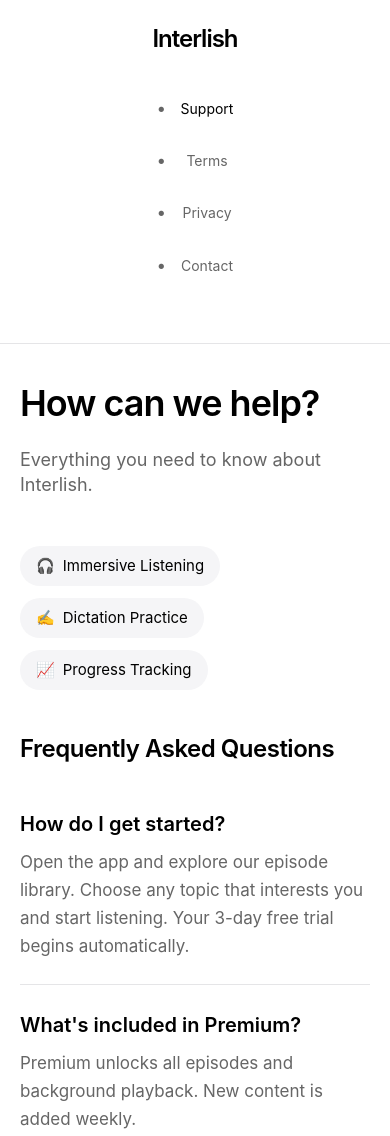
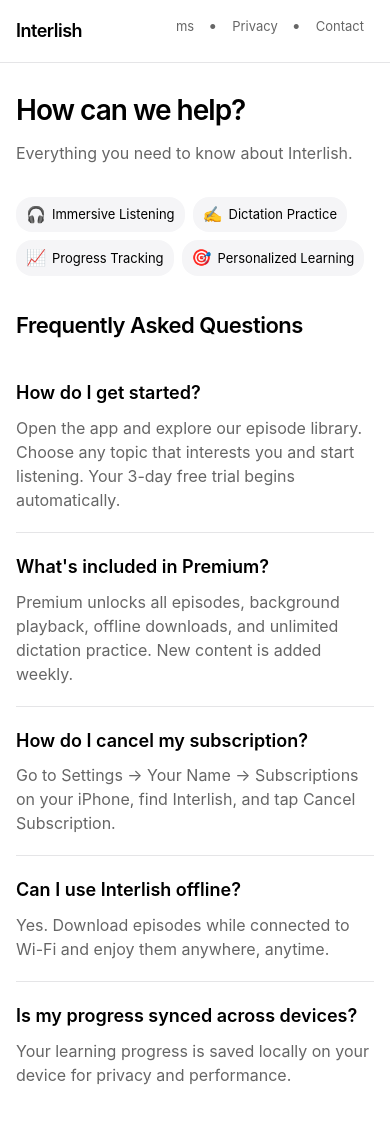
Before and after one commit to interlish/appsupport, a plain HTML site: page index.html in a window 390 px wide. Shown: the top 1136 px of the page. Drawn offline with Linux system fonts and the light colour scheme.

Commit message:
Update index.html

```diff
--- a/index.html
+++ b/index.html
@@ -37,10 +37,10 @@
         /* Header */
         header {
             border-bottom: 1px solid var(--border);
-            padding: 20px 0;
+            padding: 16px 0;
             position: sticky;
             top: 0;
-            background: rgba(255, 255, 255, 0.9);
+            background: rgba(255, 255, 255, 0.98);
             backdrop-filter: blur(10px);
             -webkit-backdrop-filter: blur(10px);
             z-index: 100;
@@ -50,6 +50,7 @@
             display: flex;
             align-items: center;
             justify-content: space-between;
+            gap: 20px;
         }
 
         .logo {
@@ -60,9 +61,9 @@
         }
 
         .logo h1 {
-            font-size: 28px;
+            font-size: 24px;
             font-weight: 600;
-            letter-spacing: -1px;
+            letter-spacing: -0.5px;
             color: #000;
         }
 
@@ -70,16 +71,19 @@
         nav ul {
             list-style: none;
             display: flex;
-            gap: 32px;
+            gap: 24px;
+            margin: 0;
+            padding: 0;
         }
 
         nav a {
             color: var(--secondary);
             text-decoration: none;
-            font-size: 14px;
+            font-size: 15px;
             font-weight: 400;
             transition: color 0.2s;
             position: relative;
+            padding: 4px 0;
         }
 
         nav a:hover {
@@ -93,7 +97,7 @@
         nav a.active::after {
             content: '';
             position: absolute;
-            bottom: -21px;
+            bottom: -20px;
             left: 0;
             right: 0;
             height: 1px;
@@ -102,7 +106,7 @@
 
         /* Main Content */
         main {
-            padding: 80px 0;
+            padding: 60px 0;
             min-height: calc(100vh - 200px);
         }
 
@@ -122,34 +126,34 @@
 
         /* Typography */
         h2 {
-            font-size: 48px;
+            font-size: 42px;
             font-weight: 600;
             letter-spacing: -1px;
-            margin-bottom: 24px;
+            margin-bottom: 20px;
             line-height: 1.1;
         }
 
         h3 {
-            font-size: 28px;
+            font-size: 26px;
             font-weight: 600;
             letter-spacing: -0.5px;
-            margin-top: 56px;
+            margin-top: 48px;
             margin-bottom: 16px;
         }
 
         h4 {
-            font-size: 20px;
+            font-size: 19px;
             font-weight: 600;
-            margin-top: 32px;
+            margin-top: 28px;
             margin-bottom: 12px;
         }
 
         .subtitle {
-            font-size: 21px;
+            font-size: 19px;
             color: var(--secondary);
             font-weight: 400;
             line-height: 1.4;
-            margin-bottom: 48px;
+            margin-bottom: 36px;
         }
 
         p {
@@ -241,7 +245,11 @@
         /* FAQ Section */
         .faq-item {
             border-bottom: 1px solid var(--border);
-            padding: 24px 0;
+            padding: 20px 0;
+        }
+
+        .faq-item:first-of-type {
+            padding-top: 0;
         }
 
         .faq-item:last-child {
@@ -251,10 +259,13 @@
         .faq-item h4 {
             color: var(--primary);
             margin: 0 0 8px 0;
+            font-size: 18px;
         }
 
         .faq-item p {
             margin: 0;
+            font-size: 16px;
+            line-height: 1.5;
         }
 
         /* Footer */
@@ -280,23 +291,24 @@
         .feature-pills {
             display: flex;
             flex-wrap: wrap;
-            gap: 12px;
-            margin: 32px 0;
+            gap: 10px;
+            margin: 24px 0;
         }
 
         .pill {
             display: inline-flex;
             align-items: center;
-            gap: 8px;
-            padding: 8px 16px;
+            gap: 6px;
+            padding: 6px 12px;
             background: var(--hover);
-            border-radius: 20px;
-            font-size: 15px;
+            border-radius: 16px;
+            font-size: 14px;
             color: var(--primary);
         }
 
         .pill-icon {
             color: var(--accent);
+            font-size: 16px;
         }
 
         /* Links */
@@ -309,48 +321,130 @@
             text-decoration: underline;
         }
 
-        /* Mobile */
+        /* Mobile Responsive */
         @media (max-width: 768px) {
+            header {
+                padding: 12px 0;
+            }
+
+            .container {
+                padding: 0 16px;
+            }
+
             .header-content {
-                flex-direction: column;
-                gap: 20px;
+                gap: 16px;
+                flex-wrap: nowrap;
             }
 
             .logo h1 {
-                font-size: 24px;
+                font-size: 20px;
+                white-space: nowrap;
+            }
+
+            nav {
+                overflow-x: auto;
+                -webkit-overflow-scrolling: touch;
+                flex: 1;
+                max-width: 60%;
             }
 
             nav ul {
-                gap: 24px;
+                gap: 20px;
+                white-space: nowrap;
+                padding-right: 10px;
+                justify-content: flex-end;
+            }
+
+            nav a {
+                font-size: 14px;
+                white-space: nowrap;
             }
 
             nav a.active::after {
                 display: none;
             }
 
+            main {
+                padding: 32px 0;
+            }
+
             h2 {
-                font-size: 36px;
+                font-size: 32px;
+                margin-bottom: 16px;
             }
 
             h3 {
-                font-size: 24px;
-                margin-top: 40px;
+                font-size: 22px;
+                margin-top: 32px;
             }
 
             .subtitle {
+                font-size: 17px;
+                margin-bottom: 32px;
+            }
+
+            p, li {
+                font-size: 16px;
+            }
+
+            .faq-item {
+                padding: 20px 0;
+            }
+
+            .faq-item h4 {
                 font-size: 18px;
             }
 
-            main {
-                padding: 40px 0;
+            .contact-grid {
+                gap: 16px;
+            }
+
+            .contact-card {
+                padding: 20px;
+            }
+
+            footer {
+                padding: 24px 0;
             }
         }
 
         @media (max-width: 480px) {
+            .header-content {
+                align-items: center;
+            }
+
+            .logo h1 {
+                font-size: 18px;
+            }
+
+            nav {
+                max-width: 55%;
+            }
+
             nav ul {
-                flex-direction: column;
-                gap: 12px;
-                text-align: center;
+                gap: 14px;
+            }
+
+            nav a {
+                font-size: 13px;
+            }
+
+            h2 {
+                font-size: 28px;
+            }
+
+            .subtitle {
+                font-size: 16px;
+            }
+
+            .feature-pills {
+                gap: 8px;
+                margin: 20px 0;
+            }
+
+            .pill {
+                font-size: 13px;
+                padding: 5px 10px;
             }
         }
     </style>
@@ -394,6 +488,10 @@
                         <span class="pill-icon">📈</span>
                         <span>Progress Tracking</span>
                     </div>
+                    <div class="pill">
+                        <span class="pill-icon">🎯</span>
+                        <span>Personalized Learning</span>
+                    </div>
                 </div>
 
                 <h3>Frequently Asked Questions</h3>
@@ -405,7 +503,7 @@
 
                 <div class="faq-item">
                     <h4>What's included in Premium?</h4>
-                    <p>Premium unlocks all episodes and background playback. New content is added weekly.</p>
+                    <p>Premium unlocks all episodes, background playback, offline downloads, and unlimited dictation practice. New content is added weekly.</p>
                 </div>
 
                 <div class="faq-item">
@@ -414,8 +512,13 @@
                 </div>
 
                 <div class="faq-item">
+                    <h4>Can I use Interlish offline?</h4>
+                    <p>Yes. Download episodes while connected to Wi-Fi and enjoy them anywhere, anytime.</p>
+                </div>
+
+                <div class="faq-item">
                     <h4>Is my progress synced across devices?</h4>
-                    <p>Your learning progress is automatically synced when you sign in with the same account on multiple devices.</p>
+                    <p>Your learning progress is saved locally on your device for privacy and performance.</p>
                 </div>
             </div>
 
@@ -443,7 +546,7 @@
                 <p>All content including audio, text, and visual materials are owned by Interlish or licensed to us. You may not copy, distribute, or create derivative works from our content.</p>
 
                 <h3>Account Responsibilities</h3>
-                <p>You are responsible for maintaining the security of your account and for all activities under your account.</p>
+                <p>You are responsible for maintaining the security of your device and app data. Users must be 13 years or older.</p>
 
                 <h3>Service Availability</h3>
                 <p>We strive to maintain service availability but do not guarantee uninterrupted access. We may modify or discontinue features with reasonable notice.</p>
@@ -458,7 +561,7 @@
                 <p>These terms are governed by applicable local laws without regard to conflict of law principles.</p>
 
                 <h3>Contact</h3>
-                <p>Questions about these terms? Email <a href="mailto:interlish9@gmail.com">legal@interlish.app</a></p>
+                <p>Questions about these terms? Email <a href="mailto:interlish9@gmail.com">interlish9@gmail.com</a></p>
             </div>
 
             <!-- Privacy Section -->
@@ -468,51 +571,61 @@
 
                 <h3>Information We Collect</h3>
 
-                <h4>Account Information</h4>
-                <p>Email address, username, and profile information you provide.</p>
+                <h4>Learning Progress (Device Only)</h4>
+                <p>Your learning data including progress, favorites, and completed episodes are stored locally on your device.</p>
 
-                <h4>Usage Data</h4>
-                <p>Learning progress, episodes played, features used, and app performance data.</p>
+                <h4>Subscription Information</h4>
+                <p>Purchase history managed by RevenueCat for subscription services.</p>
 
-                <h4>Device Information</h4>
-                <p>Device type, operating system, and app version for compatibility and improvements.</p>
+                <h4>Content Access</h4>
+                <p>We access Firebase to retrieve episode content (read-only, no user data uploaded).</p>
+
+                <h3>Information We DO NOT Collect</h3>
+                <ul>
+                    <li>Personal identifying information (name, email, phone)</li>
+                    <li>Location data</li>
+                    <li>Contacts or address book</li>
+                    <li>Advertising identifiers</li>
+                    <li>Analytics or tracking data</li>
+                </ul>
 
                 <h3>How We Use Information</h3>
                 <ul>
-                    <li>Provide and personalize your learning experience</li>
-                    <li>Track progress and generate statistics</li>
-                    <li>Send important service updates</li>
-                    <li>Improve app performance and features</li>
-                    <li>Respond to support requests</li>
+                    <li>Provide app functionality and content</li>
+                    <li>Process subscription payments</li>
+                    <li>Store learning progress locally on your device</li>
                 </ul>
 
                 <h3>Data Security</h3>
-                <p>We use industry-standard encryption and security measures to protect your data.</p>
+                <p>Your learning data is stored securely on your device using iOS standard encryption. We do not have access to this data.</p>
 
                 <h3>Third-Party Services</h3>
                 <ul>
-                    <li><strong>Firebase:</strong> Secure data storage and authentication</li>
+                    <li><strong>Firebase:</strong> Content delivery only (no user data storage)</li>
                     <li><strong>RevenueCat:</strong> Subscription management</li>
                     <li><strong>Apple:</strong> Payment processing</li>
                 </ul>
 
                 <h3>Your Rights</h3>
-                <p>You can request to access, correct, or delete your personal data. You may also export your learning data or close your account at any time.</p>
+                <p>Since your data is stored locally, you have full control. You can clear all data through the app's Settings → Data Management section.</p>
 
                 <h3>Data Sharing</h3>
-                <p>We never sell your personal information. We share data only when required by law or with your explicit consent.</p>
+                <p>We do not collect or share personal information. Subscription data is handled by Apple and RevenueCat according to their privacy policies.</p>
+
+                <h3>Children's Privacy</h3>
+                <p>Interlish is not intended for children under 13. We do not knowingly collect data from children under 13 years of age.</p>
 
                 <h3>International Users</h3>
-                <p>Data may be processed in countries other than your own. We ensure appropriate safeguards for international data transfers.</p>
+                <p>The app operates the same way globally with all user data stored locally on your device.</p>
 
                 <h3>California Privacy Rights</h3>
-                <p>California residents have additional rights under CCPA including the right to know what data is collected and request deletion.</p>
+                <p>California residents: We do not collect personal information that would be subject to CCPA requirements.</p>
 
                 <h3>Updates</h3>
                 <p>We may update this policy periodically. Material changes will be notified through the app.</p>
 
                 <h3>Contact</h3>
-                <p>Privacy questions? Email <a href="mailto:interlish9@gmail.com">privacy@interlish.app</a></p>
+                <p>Privacy questions? Email <a href="mailto:interlish9@gmail.com">interlish9@gmail.com</a></p>
             </div>
 
             <!-- Contact Section -->
@@ -522,20 +635,20 @@
 
                 <div class="contact-grid">
                     <div class="contact-card">
-                        <h4>Support</h4>
-                        <p><a href="mailto:interlish9@gmail.com">support@interlish.app</a></p>
-                        <p>Technical issues and general help</p>
+                        <h4>General Support</h4>
+                        <p><a href="mailto:interlish9@gmail.com">interlish9@gmail.com</a></p>
+                        <p>Technical issues, account help, and general inquiries</p>
                     </div>
 
                     <div class="contact-card">
-                        <h4>Privacy</h4>
-                        <p><a href="mailto:interlish9@gmail.com">privacy@interlish.app</a></p>
+                        <h4>Privacy Inquiries</h4>
+                        <p><a href="mailto:interlish9@gmail.com">interlish9@gmail.com</a></p>
                         <p>Data requests and privacy concerns</p>
                     </div>
 
                     <div class="contact-card">
-                        <h4>Business</h4>
-                        <p><a href="mailto:interlish9@gmail.com">business@interlish.app</a></p>
+                        <h4>Business Inquiries</h4>
+                        <p><a href="mailto:interlish9@gmail.com">interlish9@gmail.com</a></p>
                         <p>Partnerships and opportunities</p>
                     </div>
                 </div>
@@ -544,7 +657,7 @@
                 <p>We typically respond within 24-48 hours on business days. For urgent issues, please mention "URGENT" in your subject line.</p>
 
                 <h3>App Feedback</h3>
-                <p>Your feedback helps us improve. Share your thoughts, suggestions, or report bugs through the app's Settings → Send Feedback option.</p>
+                <p>Your feedback helps us improve. Share your thoughts, suggestions, or report bugs directly through email.</p>
             </div>
         </div>
     </main>
```
